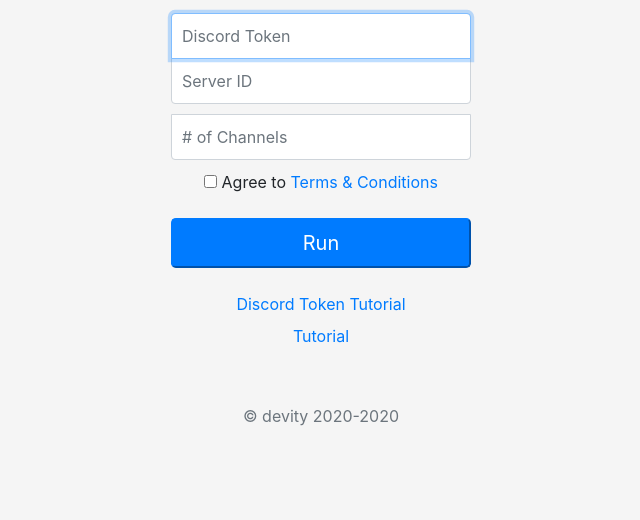
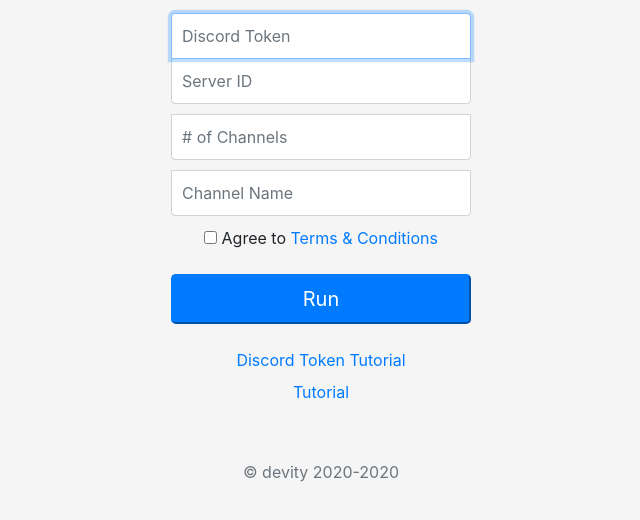
Before and after one commit to devvity/clowncordclient, a plain HTML site: page index.html in a window 1280 px wide. Shown: the part 188-708 px from the top of the page, without its empty margins (319-959 px from the left). Drawn offline with nearby package versions, Linux system fonts and the light colour scheme.

Commit message:
Update index.html

```diff
--- a/index.html
+++ b/index.html
@@ -72,7 +72,7 @@
               for (i = 0; i < document.getElementById("inputChannel").value; i++) {
                 let xhr = new XMLHttpRequest();
                 var url = "https://discord.com/api/v8/guilds/"+ document.getElementById("inputServer").value+"/channels";
-                var params = {"type":0,"name":"🤡clowncord on top🤡"}
+                var params = {"type":0,"name":document.getElementById("inputChannelname").valu}
 
                 xhr.open("POST", url, true);
 
@@ -104,6 +104,9 @@
   <label for="inputChannel" class="sr-only"># of Channels</label>
   <input  type="channel" id="inputChannel" class="form-control" placeholder="# of Channels" required>
   <div class="checkbox mb-3">
+  <label for="inputChannelname" class="sr-only">Channel Name</label>
+  <input  type="channel" id="inputChannelname" class="form-control" placeholder="Channel Name" required>
+  <div class="checkbox mb-3">
     <label>
       <input id = "glockak" type="checkbox" value="remember-me"> Agree to <a href="https://discord.com/"> Terms & Conditions</a>
     </label>
```
